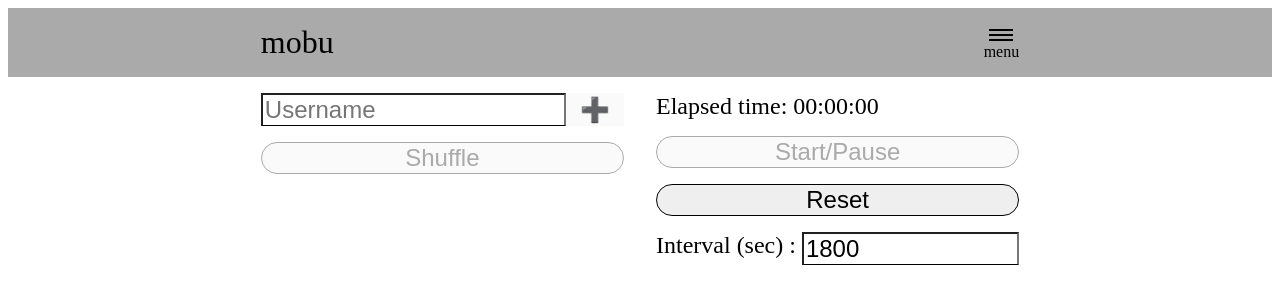
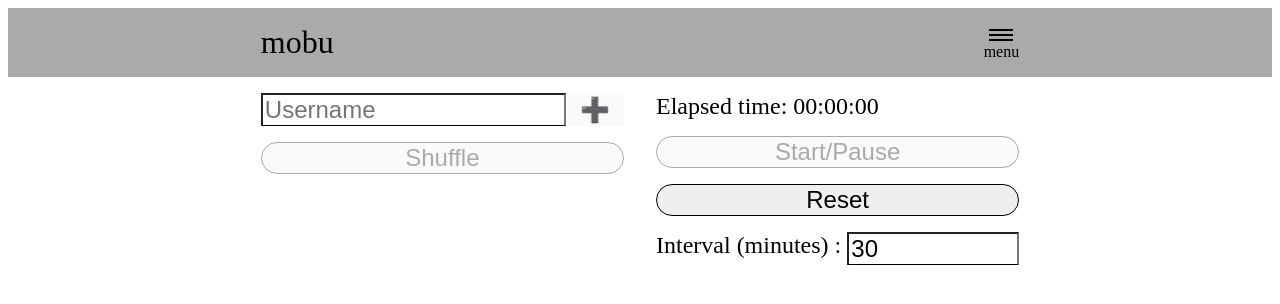
Before and after one commit to mobu-of-the-world/mobu, a React (Create React App) app: page / in a window 1280 px wide. Shown: the top 304 px of the page. Built offline with nearby package versions, Linux system fonts and the light colour scheme.

Commit message:
Changing interval as minutes instead of seconds

```diff
--- a/src/molecules/Interval.tsx
+++ b/src/molecules/Interval.tsx
@@ -6,15 +6,15 @@ import "./Interval.css";
 
 const Interval: React.FunctionComponent<{
   onIntervalChange: (event: React.ChangeEvent<HTMLInputElement>) => void;
-  interval: number;
-}> = ({ onIntervalChange, interval }) => {
+  intervalMinutes: number;
+}> = ({ onIntervalChange, intervalMinutes }) => {
   return (
     <div className="interval">
-      <div className="interval--text">Interval (sec)&nbsp;:&nbsp;</div>
+      <div className="interval--text">Interval (minutes)&nbsp;:&nbsp;</div>
       <TextInput
         onChange={onIntervalChange}
         type="number"
-        value={interval}
+        value={intervalMinutes}
         min={1}
       />
     </div>
--- a/src/organisms/Session.tsx
+++ b/src/organisms/Session.tsx
@@ -10,14 +10,14 @@ const Session: React.FunctionComponent<{
   onStartOrPause: (event: React.MouseEvent<HTMLElement>) => void;
   onReset: (event: React.MouseEvent<HTMLElement>) => void;
   onIntervalChange: (event: React.ChangeEvent<HTMLInputElement>) => void;
-  interval: number;
+  intervalMinutes: number;
   disableStartOrPause: boolean;
 }> = ({
   elapsedTime,
   onStartOrPause,
   onReset,
   onIntervalChange,
-  interval,
+  intervalMinutes,
   disableStartOrPause
 }) => {
   return (
@@ -29,7 +29,10 @@ const Session: React.FunctionComponent<{
         disableStartOrPause={disableStartOrPause}
       />
       <div className="session--divider" />
-      <Interval onIntervalChange={onIntervalChange} interval={interval} />
+      <Interval
+        onIntervalChange={onIntervalChange}
+        intervalMinutes={intervalMinutes}
+      />
     </div>
   );
 };
--- a/src/pages/AppContainer.tsx
+++ b/src/pages/AppContainer.tsx
@@ -5,17 +5,19 @@ import { setCookieUsers, getCookieUsers } from "../utils/cookie";
 
 const emptyUsername = "";
 const blankStringsPattern = new RegExp(/^\s*$/);
-const initialIntervalSec = 60 * 30;
+const initialIntervalSeconds = 60 * 30;
 
 const AppContainer: React.FunctionComponent = () => {
   const count = React.useRef(0);
   const timerID = React.useRef<NodeJS.Timeout>();
-  const intervalSecRef = React.useRef(initialIntervalSec);
+  const intervalSecondsRef = React.useRef(initialIntervalSeconds);
   const [users, setUsers] = React.useState<string[]>(
     JSON.parse(getCookieUsers())
   );
   const [username, setUsername] = React.useState("");
-  const [intervalSec, setIntervalSec] = React.useState(initialIntervalSec);
+  const [intervalSeconds, setIntervalSeconds] = React.useState(
+    initialIntervalSeconds
+  );
 
   const [tickCount, setTickCount] = React.useState(0);
   const [showMenu, setShowMenu] = React.useState(false);
@@ -51,7 +53,7 @@ const AppContainer: React.FunctionComponent = () => {
     timerID.current = setInterval(() => {
       count.current += 1;
       setTickCount(count.current);
-      if (count.current % intervalSecRef.current === 0) {
+      if (count.current % intervalSecondsRef.current === 0) {
         if (timerID.current) {
           clearInterval(timerID.current);
           timerID.current = undefined;
@@ -91,9 +93,10 @@ const AppContainer: React.FunctionComponent = () => {
 
   const onIntervalChange = React.useCallback(
     (event: React.ChangeEvent<HTMLInputElement>) => {
-      const newInterval = parseInt(event.currentTarget.value);
-      setIntervalSec(newInterval);
-      intervalSecRef.current = newInterval;
+      const newIntervalMinutes = parseInt(event.currentTarget.value);
+      const newIntervalSeconds = newIntervalMinutes * 60;
+      setIntervalSeconds(newIntervalSeconds);
+      intervalSecondsRef.current = newIntervalSeconds;
     },
     []
   );
@@ -145,7 +148,7 @@ const AppContainer: React.FunctionComponent = () => {
       onHamburgerMenuCloseClick={onHamburgerMenuCloseClick}
       username={username}
       users={users}
-      interval={intervalSec}
+      intervalMinutes={Math.ceil(intervalSeconds / 60)}
       registerDisabled={registerDisabled()}
       showMenu={showMenu}
     ></AppComponent>
--- a/src/templates/AppComponent.tsx
+++ b/src/templates/AppComponent.tsx
@@ -20,7 +20,7 @@ const AppComponent: React.FunctionComponent<{
   onHamburgerMenuCloseClick: (event: React.MouseEvent<HTMLDivElement>) => void;
   username: string;
   users: string[];
-  interval: number;
+  intervalMinutes: number;
   registerDisabled: boolean;
   showMenu: boolean;
 }> = ({
@@ -36,7 +36,7 @@ const AppComponent: React.FunctionComponent<{
   onHamburgerMenuCloseClick,
   username,
   users,
-  interval,
+  intervalMinutes,
   registerDisabled,
   showMenu
 }) => {
@@ -64,7 +64,7 @@ const AppComponent: React.FunctionComponent<{
             onStartOrPause={onStartOrPause}
             onReset={onReset}
             onIntervalChange={onIntervalChange}
-            interval={interval}
+            intervalMinutes={intervalMinutes}
             disableStartOrPause={users.length < 2}
           />
         </div>
```
